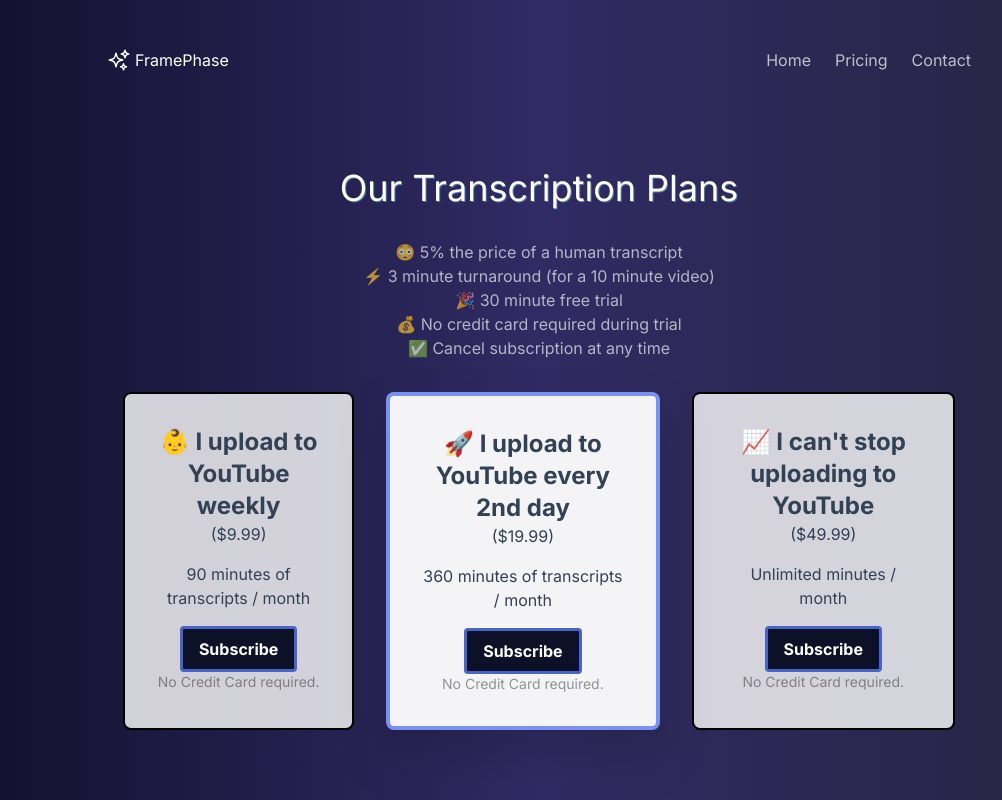
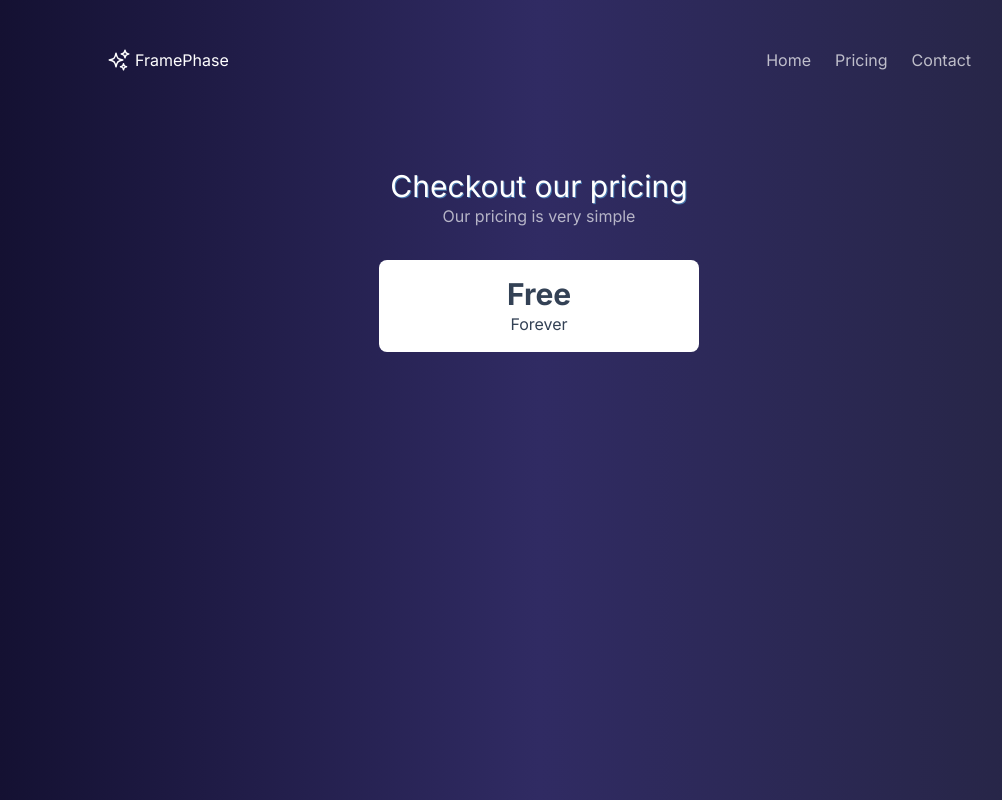
Before and after one commit to Hackerzspace/FramePhase, a Next.js app: page /pricing in a window 1280 px wide. Shown: the whole page, without its empty margins (101-1103 px from the left). Built offline with nearby package versions, Linux system fonts and the light colour scheme.

Commit message:
added pricing section issue

```diff
--- a/src/app/pricing/page.js
+++ b/src/app/pricing/page.js
@@ -1,50 +1,16 @@
+import PageHeaders from "@/components/PageHeaders";
+
 export default function PricingPage() {
-  return (
-    <div>
-      <section className="mt-12 sm:mt-24 text-center mb-4 sm:mb-8">
-        <h1 className="text-xl sm:text-4xl" style={{textShadow: '1px 1px 0 rgba(100,200,300,.5)'}}>Our Transcription Plans</h1>
-      </section>
-      <section className="text-center mb-4 sm:mb-8">
-        <p className="text-white/65 text-sm sm:text-base">😳 5% the price of a human transcript</p>
-        <p className="text-white/65 text-sm sm:text-base">⚡️ 3 minute turnaround (for a 10 minute video)</p>
-        <p className="text-white/65 text-sm sm:text-base">🎉 30 minute free trial</p>
-        <p className="text-white/65 text-sm sm:text-base">💰 No credit card required during trial</p>
-        <p className="text-white/65 text-sm sm:text-base">✅ Cancel subscription at any time</p>
-      </section>
-      <div className=" grid sm:flex justify-center max-sm:gap-4">
-        {/* Pricing Tier 1: Free */}
-        <div className="bg-white/80 text-slate-700 rounded-lg max-w-xs mx-4 p-4 sm:p-8 text-center border-black border-2 hover:drop-shadow-2xl">
-          <h3 className="font-bold text-xl sm:text-2xl">👶 I upload to YouTube weekly</h3>
-          <h4>($9.99)</h4>
-          <ul className="mt-4">
-            <li>90 minutes of transcripts / month</li>
-          </ul>
-          <button className="mt-4 text-white font-bold py-2 px-4 rounded" style={{ background: '#0d1127',    border: '3px solid #5978F3ca'}}>Subscribe</button>
-          <p className="text-black/40 text-sm">No Credit Card required.</p>
-        </div>
-
-        {/* Pricing Tier 2: Pro */}
-        <div className="bg-white/95 text-slate-700 rounded-lg max-w-xs mx-4 p-4 sm:p-8 text-center border-[#5978F3ca] border-4 drop-shadow-2xl">
-          <h3 className="font-bold text-xl sm:text-2xl">🚀 I upload to YouTube every 2nd day</h3>
-          <h4>($19.99)</h4>
-          <ul className="mt-4">
-            <li>360 minutes of transcripts / month</li>
-          </ul>
-          <button className="mt-4 text-white font-bold py-2 px-4 rounded" style={{ background: '#0d1127',    border: '3px solid #5978F3ca'}}>Subscribe</button>
-          <p className="text-black/40 text-sm">No Credit Card required.</p>
-        </div>
-
-        {/* Pricing Tier 3: Enterprise */}
-        <div className="bg-white/80 text-slate-700 rounded-lg max-w-xs mx-4 p-4 sm:p-8 text-center border-black border-2 hover:drop-shadow-2xl">
-          <h3 className="font-bold text-xl sm:text-2xl">📈 I can't stop uploading to YouTube</h3>
-          <h4>($49.99)</h4>
-          <ul className="mt-4">
-            <li>Unlimited minutes / month</li>
-          </ul>
-          <button className="mt-4 text-white font-bold py-2 px-4 rounded" style={{ background: '#0d1127',    border: '3px solid #5978F3ca'}}>Subscribe</button>
-          <p className="text-black/40 text-sm">No Credit Card required.</p>
+    return (
+      <div>
+        <PageHeaders
+            h1text={'Checkout our pricing'}
+            h2text={'Our pricing is very simple'}
+        />
+        <div className="bg-white text-slate-700 rounded-lg max-w-xs mx-auto p-4 text-center">
+            <h3 className="font-bold text-3xl">Free</h3>
+            <h4>Forever</h4>
         </div>
       </div>
-    </div>
-  );
-}
+    );
+  }
```
